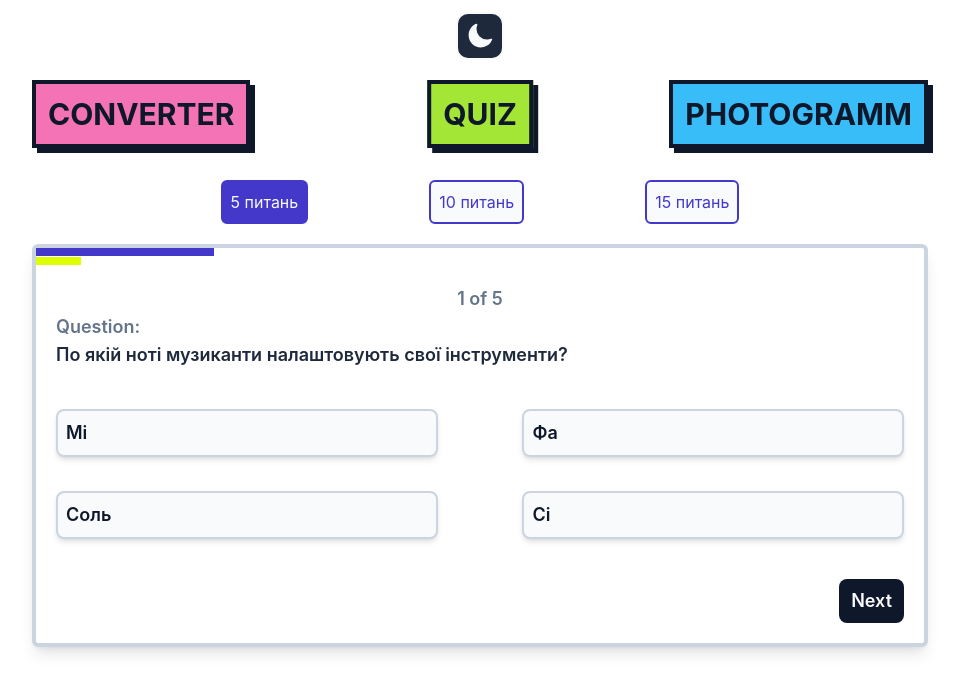
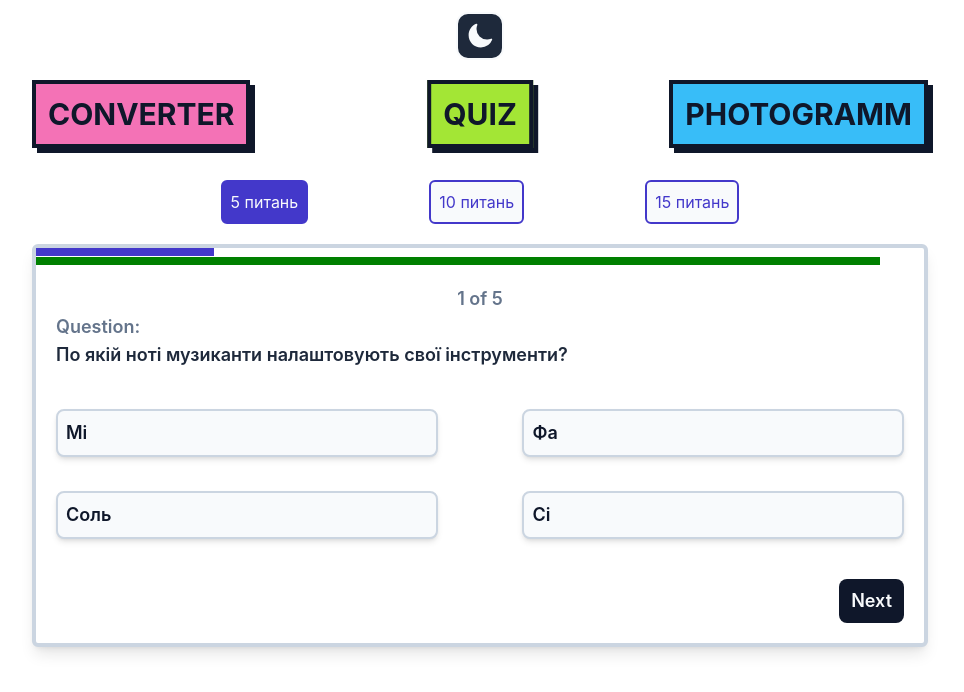
Before and after one commit to VelHRH/FrontCourse, a React (Create React App) app in the folder project3/: page /quiz in a window 1280 px wide. Shown: the top 692 px of the page, without its empty margins (160-1124 px from the left). Built offline with nearby package versions, Linux system fonts and the light colour scheme.

Commit message:
timer 100 seconds

```diff
--- a/project3/src/components/Task2/Progressbar.jsx
+++ b/project3/src/components/Task2/Progressbar.jsx
@@ -2,14 +2,14 @@ import React, { useEffect, useState } from "react";
 
 export const Progressbar = ({ question, qSwitcher, isFinished, questions }) => {
  const [width, setWidth] = useState((100 / questions.length) * question);
- const [timer, setTimer] = useState(10);
+ const [timer, setTimer] = useState(100);
 
  useEffect(() => {
   setWidth((100 / questions.length) * question);
  }, [question, questions]);
 
  useEffect(() => {
-  setTimer(10);
+  setTimer(100);
  }, [question, questions]);
 
  useEffect(() => {
@@ -39,13 +39,13 @@ export const Progressbar = ({ question, qSwitcher, isFinished, questions }) => {
      style={{
       width: `${isFinished ? "0" : timer}%`,
       backgroundColor: `${
-       timer < 2
+       timer < 20
         ? "red"
-        : timer < 4
+        : timer < 40
         ? "orange"
-        : timer < 6
+        : timer < 60
         ? "yellow"
-        : timer < 8
+        : timer < 80
         ? "lime"
         : "green"
       }`,
--- a/project3/src/components/Task2/Result.jsx
+++ b/project3/src/components/Task2/Result.jsx
@@ -7,7 +7,8 @@ export const Result = ({ answers, questions }) => {
   if (dataFetchedRef.current) return;
   dataFetchedRef.current = true;
   for (let i = 0; i < answers.length; i++) {
-   for (let j = 0; j < questions[answers[i].question].options.length; j++) {
+   for (let j = 0; j < 4; j++) {
+    console.log(questions[answers[i].question]);
     if (
      answers[i].answer === questions[answers[i].question - 1].options[j].text
     ) {
@@ -51,7 +52,9 @@ export const Result = ({ answers, questions }) => {
    <div className="flex flex-col">{rows}</div>
    <div className="flex flex-col mr-[20%] self-center">
     <div>Ваш результат:</div>
-    <div className="text-6xl">{(100 / questions.length) * result}%</div>
+    <div className="text-6xl">
+     {((100 / questions.length) * result).toFixed(2)}%
+    </div>
    </div>
   </div>
  );
```
